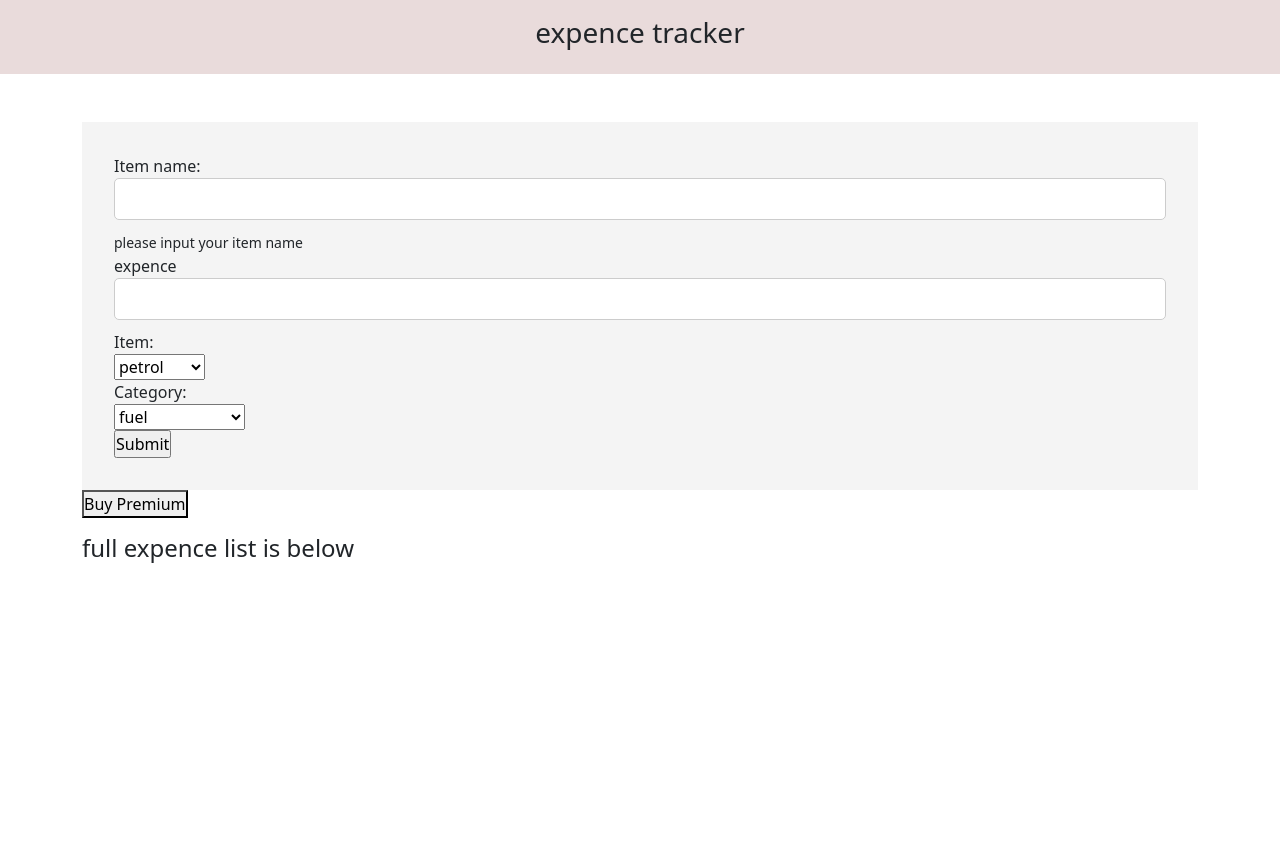
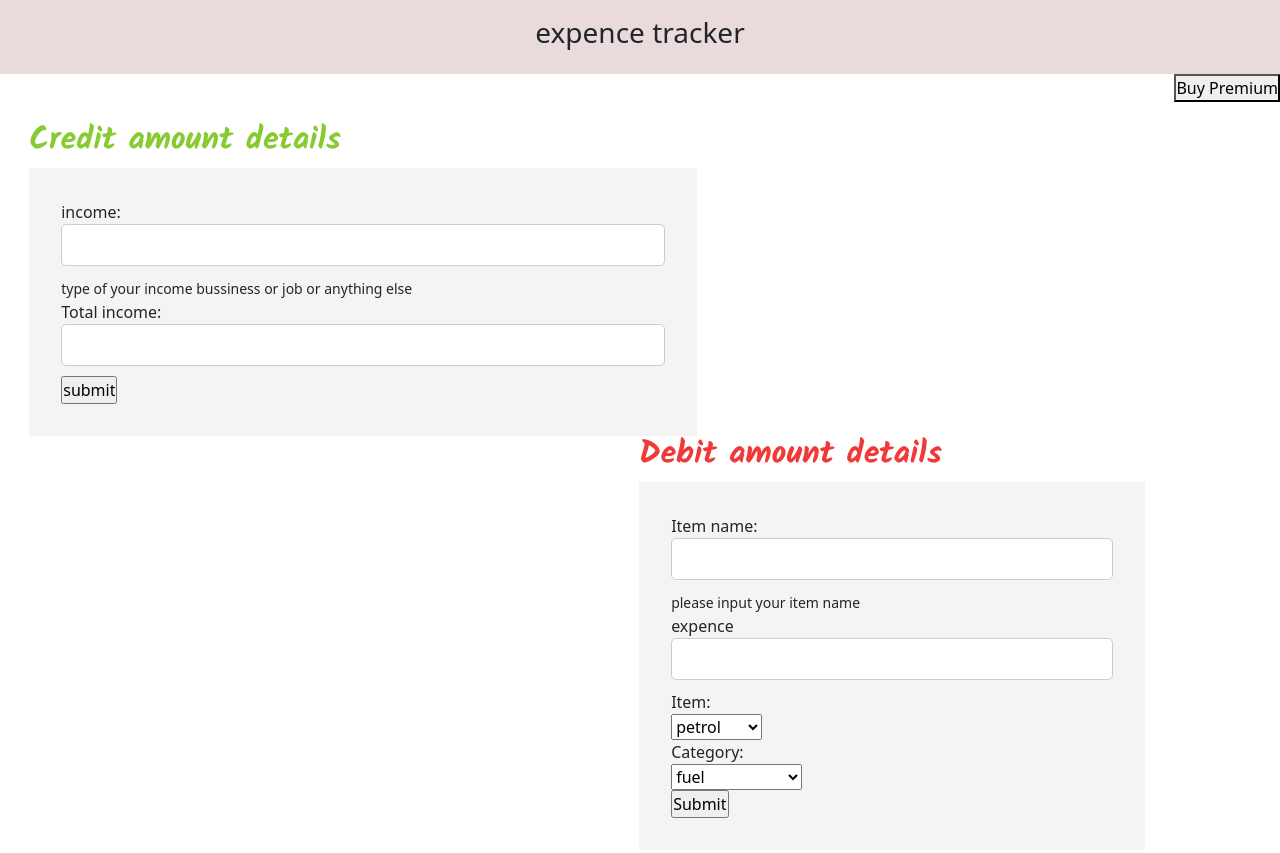
Before and after one commit to DiptenduMondal28/expensesApp, a plain HTML site: page full stack expance app/client/website/expenceTracker.html in a window 1280 px wide. Shown: the top 853 px of the page. Before the commit the page ends 800 px from the top, so only its background shows below. Drawn offline with nearby package versions, Linux system fonts and the light colour scheme; no server answers; a script that the page names is missing; a web font is replaced by a local one.

Commit message:
frontend changes add income

```diff
--- a/full stack expance app/client/website/expenceTracker.html
+++ b/full stack expance app/client/website/expenceTracker.html
@@ -6,6 +6,16 @@
     <meta name="viewport" content="width=device-width, initial-scale=1.0">
     <title>Document</title>
     <link rel="stylesheet" href="style.css">
+    <link rel="stylesheet" href="https://cdnjs.cloudflare.com/ajax/libs/font-awesome/4.7.0/css/font-awesome.min.css">
+    <link rel="preconnect" href="https://fonts.googleapis.com">
+    <link rel="preconnect" href="https://fonts.gstatic.com" crossorigin>
+    <link href="https://fonts.googleapis.com/css2?family=Poppins:ital@1&display=swap" rel="stylesheet">
+    <link rel="preconnect" href="https://fonts.googleapis.com">
+    <link rel="preconnect" href="https://fonts.gstatic.com" crossorigin>
+    <link href="https://fonts.googleapis.com/css2?family=Kalam:wght@700&display=swap" rel="stylesheet">
+    <link rel="preconnect" href="https://fonts.googleapis.com">
+    <link rel="preconnect" href="https://fonts.gstatic.com" crossorigin>
+    <link href="https://fonts.googleapis.com/css2?family=Alkatra&family=Kalam:wght@700&display=swap" rel="stylesheet">
     <link href="https://cdn.jsdelivr.net/npm/bootstrap@5.3.0-alpha3/dist/css/bootstrap.min.css" rel="stylesheet" integrity="sha384-KK94CHFLLe+nY2dmCWGMq91rCGa5gtU4mk92HdvYe+M/SXH301p5ILy+dN9+nJOZ" crossorigin="anonymous">
     <script src="https://cdn.jsdelivr.net/npm/bootstrap@5.3.0-alpha3/dist/js/bootstrap.bundle.min.js" integrity="sha384-ENjdO4Dr2bkBIFxQpeoTz1HIcje39Wm4jDKdf19U8gI4ddQ3GYNS7NTKfAdVQSZe" crossorigin="anonymous"></script>
     <script src="https://cdn.jsdelivr.net/npm/axios/dist/axios.min.js"></script>
@@ -14,7 +24,28 @@
     <header>
         <h3>expence tracker</h3>
     </header>
+    <div class="pull-right">
+        <button id="rzp-button1">Buy Premium</button>
+        <script src="https://checkout.razorpay.com/v1/checkout.js"></script>
+    </div>
     <div class="container">
+        <div class="pull-left">
+            <h2>Credit amount details</h2>
+            <form id="creditForm" onsubmit="myCredit(event)">
+                <div>
+                    <label for="income">income:</label>
+                    <input type="text" id="income" name="income">
+                    <small>type of your income bussiness or job or anything else</small>
+                </div>
+                <div>
+                    <label for="amount">Total income:</label>
+                    <input type="number" id="amount" name="amount">
+                </div>
+                <input type="submit" value="submit">
+            </form>
+        </div>
+        <div class="pull-right">
+            <h2>Debit amount details</h2>
             <form id="my-form" onsubmit="myfunc(event)">
                 <div>
                     <label for="name">Item name:</label>
@@ -51,15 +82,14 @@
                 </div>
                 <input type="submit" value="Submit" />
             </form>
-        <button id="rzp-button1">Buy Premium</button>
-        <script src="https://checkout.razorpay.com/v1/checkout.js"></script>
+        </div>
+    </div>
     <p id="ispremium"></p>
     <h4>full expence list is below</h4>
     <ul id="expencelist"></ul>
     <!-- <h5>total expendeture of you is below :</h5>
     <p id="total"></p> -->
     <ul id="leaderboard"></ul>
-    </div>
     <ul id="expencelist"></ul>
     <script src="track.js"></script>
 </body>
--- a/full stack expance app/client/website/style.css
+++ b/full stack expance app/client/website/style.css
@@ -93,3 +93,52 @@ header {
   padding: 5px;
   margin: 5px;
 }
+
+#creditForm {
+  padding: 2rem;
+  background: #f4f4f4;
+}
+
+#creditForm label {
+  display: block;
+}
+
+#creditForm input[type="text"] {
+  width: 100%;
+  padding: 8px;
+  margin-bottom: 10px;
+  border-radius: 5px;
+  border: 1px solid #ccc;
+}
+#creditForm input[type="number"] {
+  width: 100%;
+  padding: 8px;
+  margin-bottom: 10px;
+  border-radius: 5px;
+  border: 1px solid #ccc;
+}
+#creditForm input[type="datetime-local"] {
+  width: 100%;
+  padding: 8px;
+  margin-bottom: 10px;
+  border-radius: 5px;
+  border: 1px solid #ccc;
+}
+.pull-left{
+  flex-basis: 20%;
+}
+.pull-right{
+  flex-basis: 50%;
+}
+.pull-right h2{
+  font-family:'Kalam', cursive ;
+  color:rgb(241, 57, 57);
+}
+.pull-left h2{
+  font-family: 'Kalam', cursive;
+  color: rgb(136, 202, 49);
+}
+.pull-right p{
+  font-family: 'Alkatra', cursive;
+
+}
--- a/full stack expance app/client/website/track.js
+++ b/full stack expance app/client/website/track.js
@@ -13,7 +13,18 @@ window.addEventListener('DOMContentLoaded',async()=>{
 
 })
 
-
+async function myCredit(event){
+    event.preventDefault();
+    let detail={
+        income:document.getElementById('income').value,
+        amount:document.getElementById('amount').value
+    }
+    console.log(detail.amount,detail.income)
+    const token=localStorage.getItem('token');
+    await axios.post('http://localhost:3000/income',detail,{headers:{'Authorization':token}})
+    document.getElementById('income').value=null;
+    document.getElementById('amount').value=null;
+}
 
 async function myfunc(event){
     //event.preventDefault();
@@ -116,4 +127,12 @@ async function premiumfeature(result){
     }
     premium.appendChild(leaderboardButton);
 
+    const downloadExpece=document.createElement('input');
+    downloadExpece.type='button';
+    downloadExpece.value='download list';
+    downloadExpece.onclick=async()=>{
+        const token=localStorage.getItem('token');
+        const file=await axios.get('http://localhost/premium/expencefile',{headers:{'Authorization':token}})
+    }
+    premium.appendChild(downloadExpece);
 }
```
Lines whose indentation alone changed are shown as unchanged.
